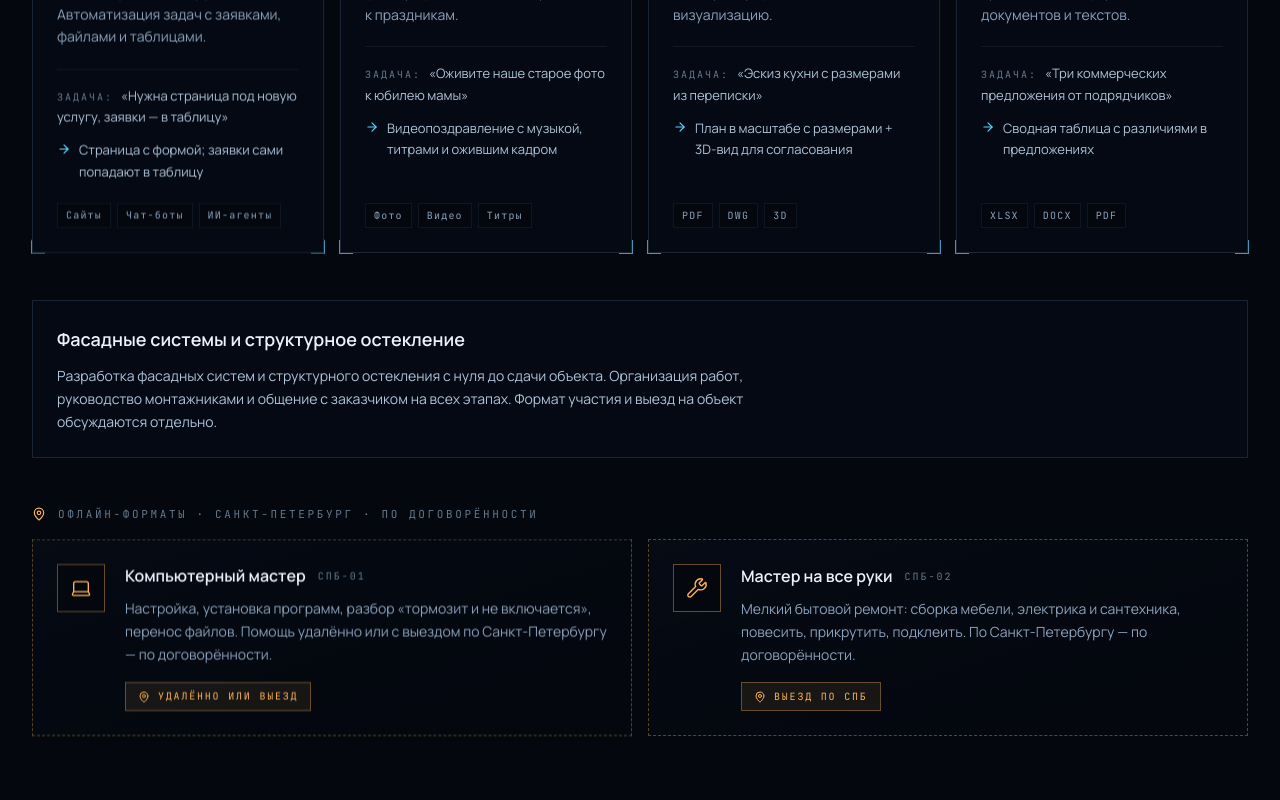
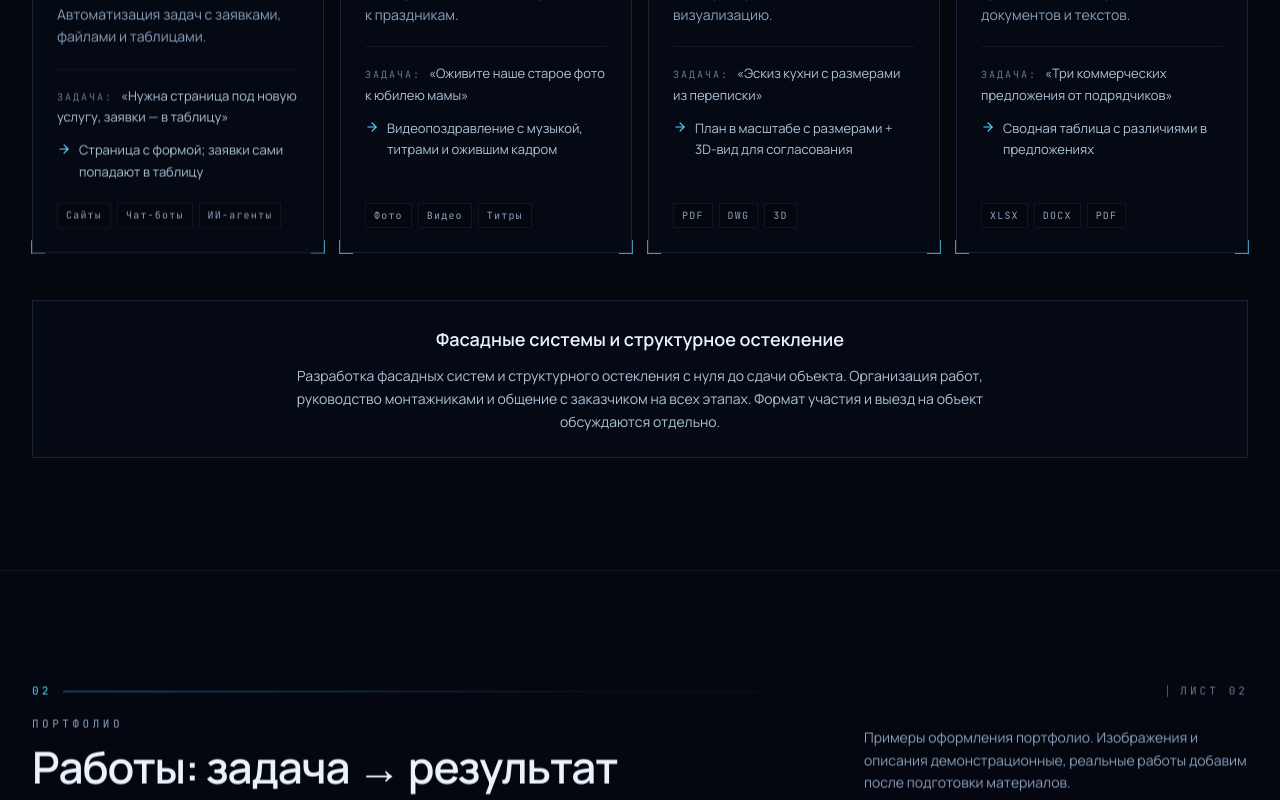
Before and after one commit to WaDIM0041/specialist-na-chas, a React (Vite) app: page / in a window 1280 px wide. Shown: the part 1324-2124 px from the top of the page. Built offline with nearby package versions, Linux system fonts and the light colour scheme; a web font is replaced by a local one.

Commit message:
Hide offline service formats temporarily

```diff
--- a/src/components/Services.tsx
+++ b/src/components/Services.tsx
@@ -67,6 +67,9 @@ const OFFLINE = [
   },
 ];
 
+// Временно скрытый блок: вернуть его можно, переключив значение на true.
+const SHOW_OFFLINE_FORMATS = false;
+
 export default function Services() {
   return (
     <section id="услуги" className="relative scroll-mt-20 py-20 md:py-28" aria-labelledby="services-title">
@@ -120,9 +123,9 @@ export default function Services() {
         </ul>
 
         <Reveal delay={120} className="mt-10 md:mt-12">
-          <article className="border border-line bg-ink-900/60 p-5 lg:p-6">
+          <article className="border border-line bg-ink-900/60 p-5 text-center lg:p-6">
             <h3 className="font-display text-lg font-semibold text-paper">Фасадные системы и структурное остекление</h3>
-            <p className="mt-3 max-w-3xl text-sm leading-relaxed text-fog-300">
+            <p className="mx-auto mt-3 max-w-3xl text-sm leading-relaxed text-fog-300">
               Разработка фасадных систем и структурного остекления с нуля до сдачи объекта.
               Организация работ, руководство монтажниками и общение с заказчиком на всех этапах.
               Формат участия и выезд на объект обсуждаются отдельно.
@@ -130,7 +133,9 @@ export default function Services() {
           </article>
         </Reveal>
 
-        {/* два формата с выездом */}
+        {SHOW_OFFLINE_FORMATS && (
+          <>
+            {/* временно скрытые офлайн-форматы */}
             <Reveal delay={120} className="mt-10 md:mt-12">
               <div className="mb-4 flex items-center gap-3 font-mono text-[11px] uppercase tracking-[0.24em] text-fog-500">
                 <MapPin className="h-3.5 w-3.5 text-demo-400" />
@@ -159,6 +164,8 @@ export default function Services() {
                 </Reveal>
               ))}
             </ul>
+          </>
+        )}
       </div>
     </section>
   );
```
Lines whose indentation alone changed are shown as unchanged.
